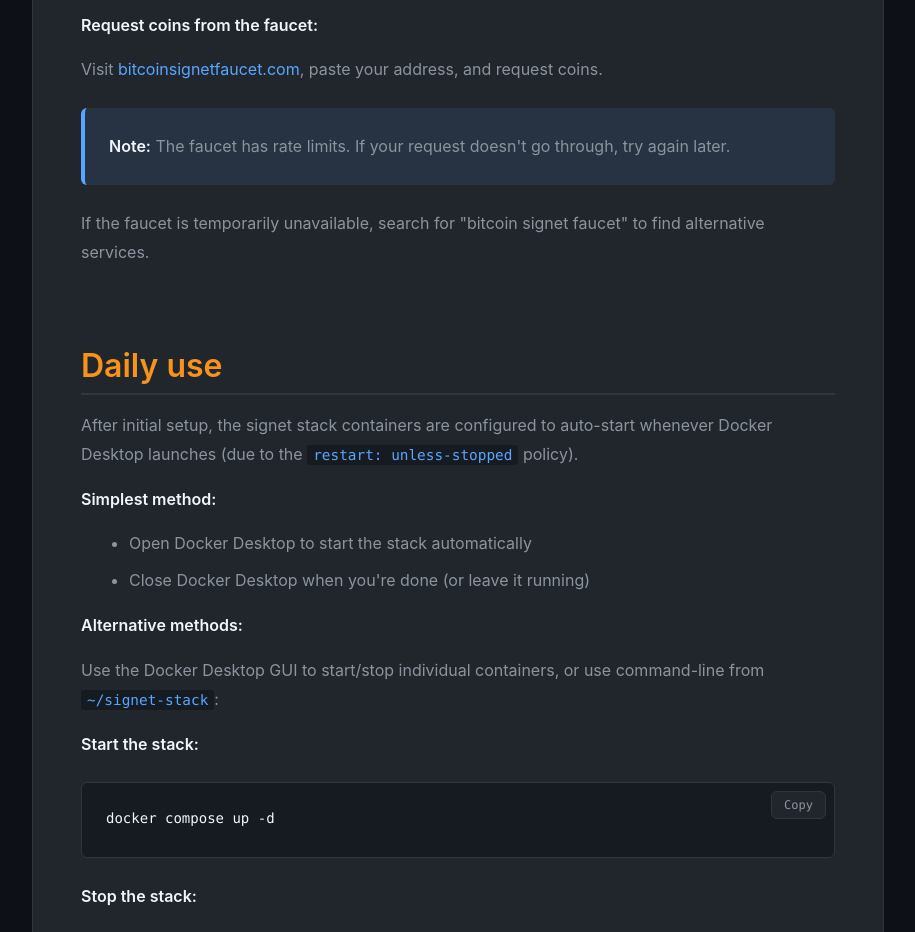
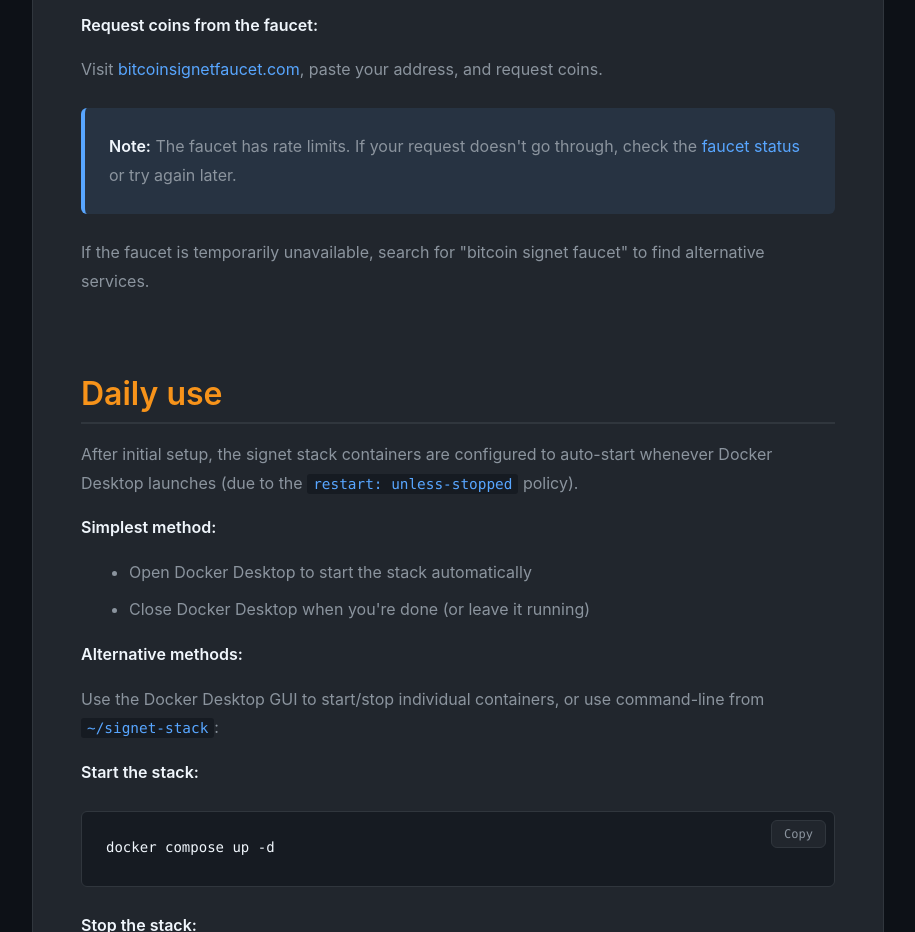
Before and after one commit to BitcoinUbuntu/bitcoinubuntu-website, a plain HTML site: page signet-guide.html in a window 1280 px wide. Shown: the part 5840-6772 px from the top of the page, without its empty margins (182-1097 px from the left). Drawn offline with Linux system fonts and the light colour scheme.

Commit message:
Add faucet status API link for troubleshooting
Users can check real-time faucet availability, balance, and processing
queue when requests don't go through.

Co-Authored-By: Claude Sonnet 4.5 <noreply@anthropic.com>

```diff
--- a/signet-guide.html
+++ b/signet-guide.html
@@ -390,7 +390,7 @@ ENTRYPOINT ["electrs"]</code></pre>
             <p>Visit <a href="https://bitcoinsignetfaucet.com/" target="_blank" style="color: var(--accent-blue);">bitcoinsignetfaucet.com</a>, paste your address, and request coins.</p>
 
             <div class="info-box">
-                <p><strong>Note:</strong> The faucet has rate limits. If your request doesn't go through, try again later.</p>
+                <p><strong>Note:</strong> The faucet has rate limits. If your request doesn't go through, check the <a href="https://bitcoinsignetfaucet.com/api/status" target="_blank" style="color: var(--accent-blue);">faucet status</a> or try again later.</p>
             </div>
 
             <p>If the faucet is temporarily unavailable, search for "bitcoin signet faucet" to find alternative services.</p>
```
